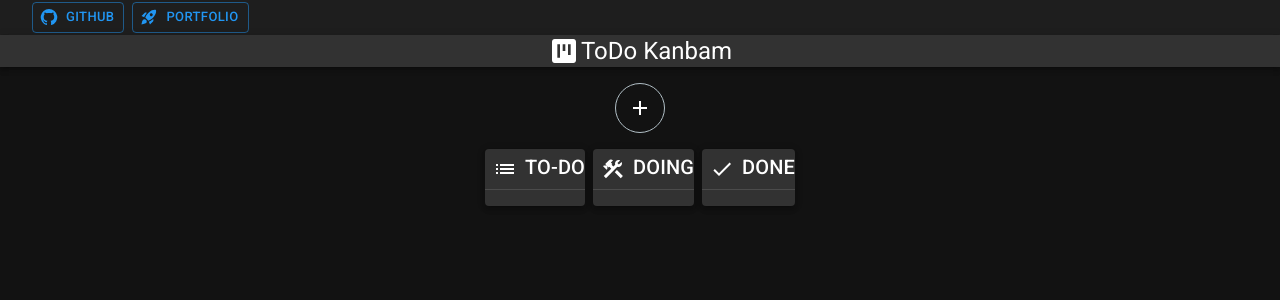
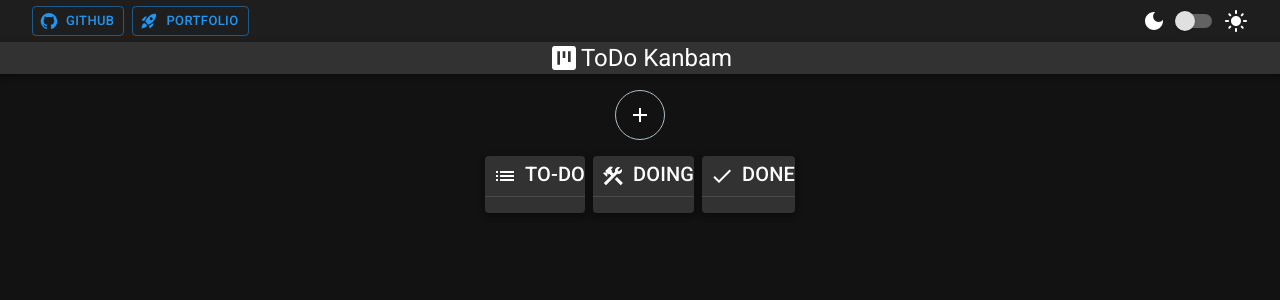
Before and after one commit to horaciosdev/react-todo-list, a React (Vite) app: page / in a window 1280 px wide. Shown: the top 300 px of the page. Built offline with nearby package versions, Linux system fonts and the light colour scheme.

Commit message:
Adição do switch de tema Light e Dark

```diff
--- a/src/components/Header.tsx
+++ b/src/components/Header.tsx
@@ -1,11 +1,11 @@
 import GitHubIcon from "@mui/icons-material/GitHub";
 import RocketLaunchIcon from "@mui/icons-material/RocketLaunch";
 import DarkModeIcon from "@mui/icons-material/DarkMode";
-// import LightModeIcon from "@mui/icons-material/LightMode";
-import { Box, Button, Link } from "@mui/material";
+import LightModeIcon from "@mui/icons-material/LightMode";
+import { Box, Button, Link, Switch } from "@mui/material";
 
-export default function Header(/* props: any */) {
-  //   const { lightMode, setLightMode } = props;
+export default function Header(props: any) {
+  const { lightMode, setLightMode } = props;
   return (
     <Box
       sx={{
@@ -49,7 +49,7 @@ export default function Header(/* props: any */) {
         </Button>
       </Box>
 
-      {/* <Box
+      <Box
         sx={{
           display: "flex",
           justifyContent: "center",
@@ -59,7 +59,7 @@ export default function Header(/* props: any */) {
         <DarkModeIcon />
         <Switch onChange={(e) => setLightMode(lightMode ? false : true)} />
         <LightModeIcon />
-      </Box> */}
+      </Box>
     </Box>
   );
 }
```
